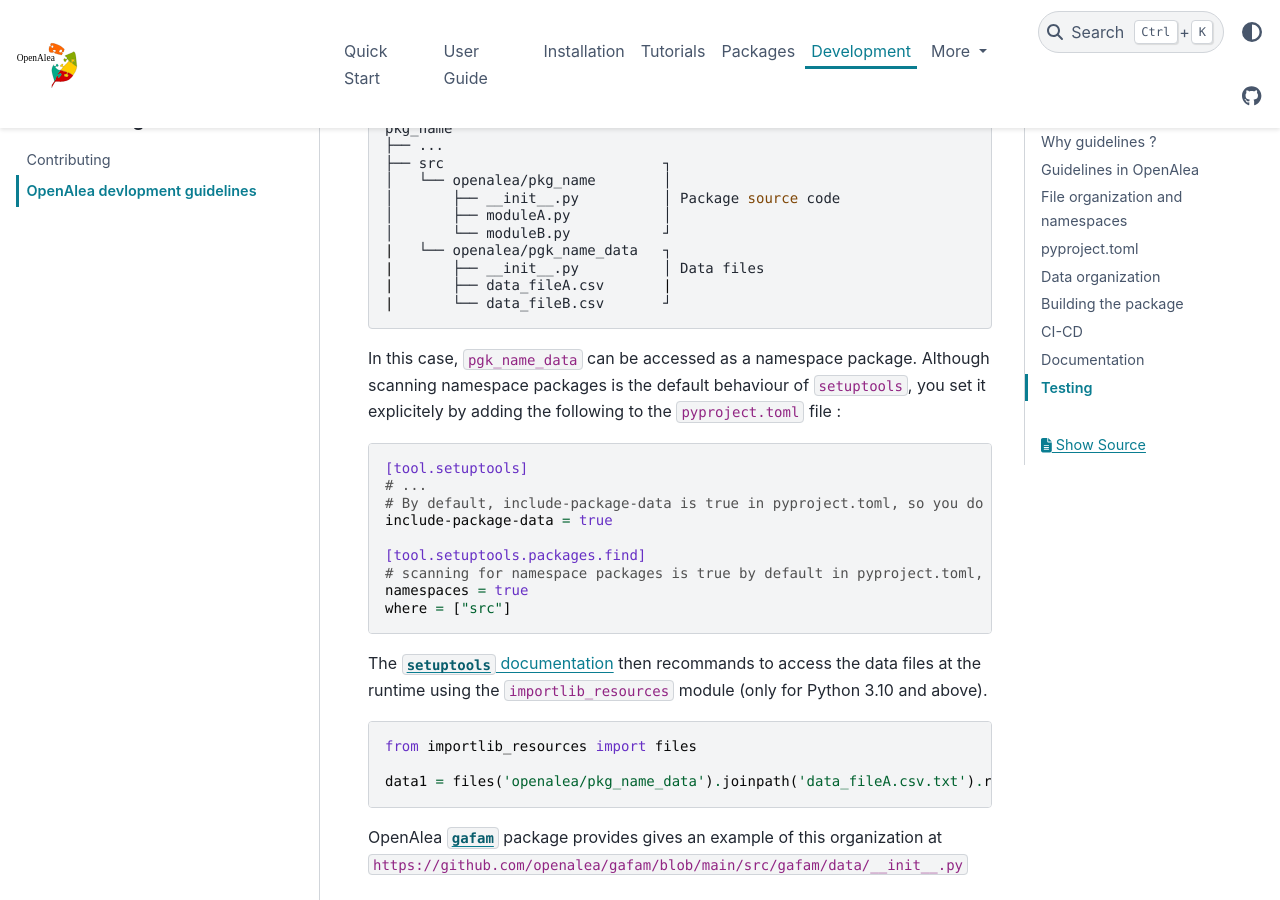
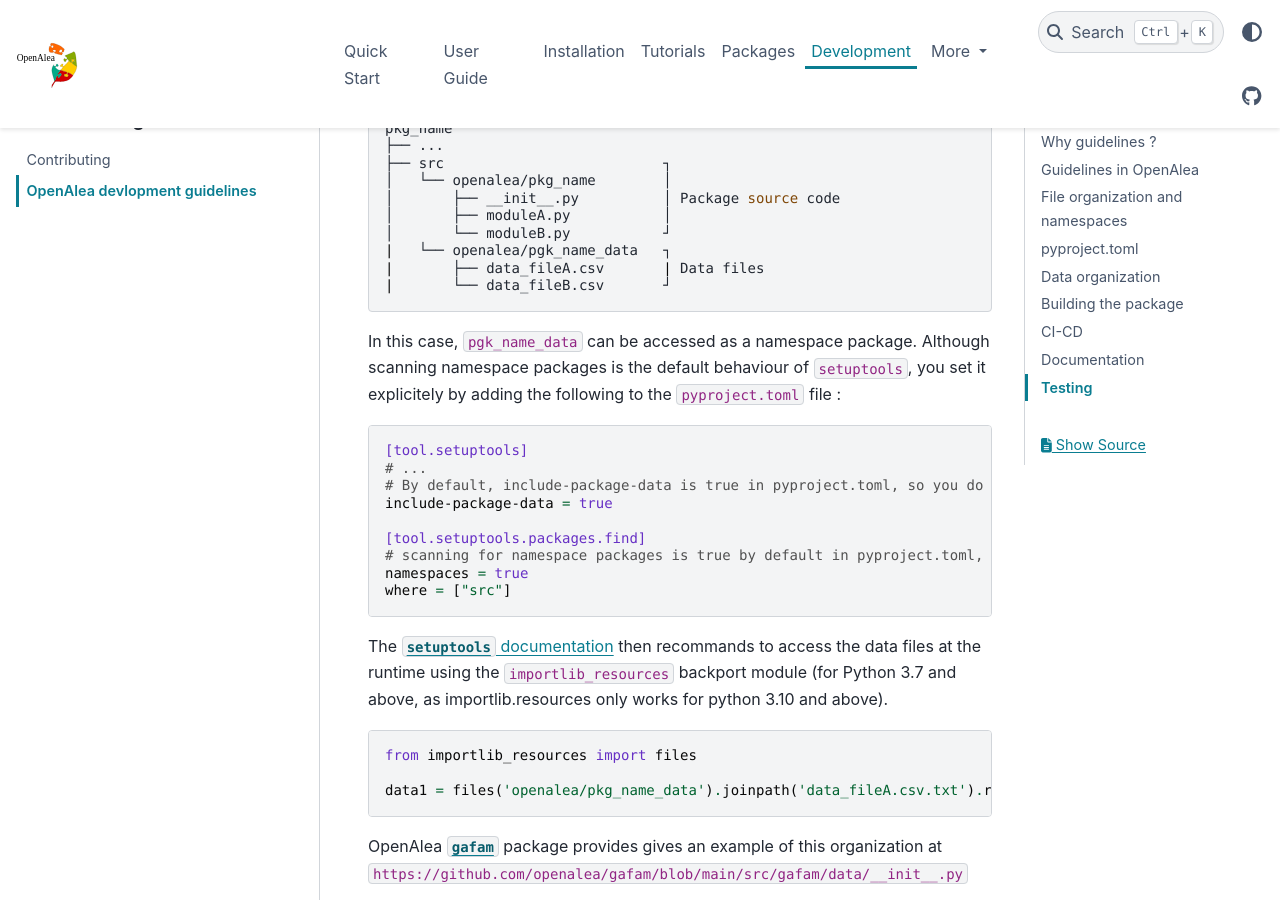
Before and after one commit to openalea/openalea.rtfd.io, a Sphinx documentation site: the page built from doc/development/guidelines.md, in a window 1280 px wide and 900 px high, scrolled down 5888 px. Built offline with Sphinx 7.4.7 and the PyData theme 0.15.4, drawn with Linux system fonts in a browser that asks for light colours.

Commit message:
Update pkg data layout (no __init__ required)

````diff
--- a/doc/development/guidelines.md
+++ b/doc/development/guidelines.md
@@ -214,8 +214,7 @@ pkg_name
 │       ├── moduleA.py           │
 │       └── moduleB.py           ┘
 |   └── openalea/pgk_name_data   ┐
-|       ├── __init__.py          │ Data files
-|       ├── data_fileA.csv       |
+|       ├── data_fileA.csv       | Data files
 |       └── data_fileB.csv       ┘
 ```
 
@@ -233,7 +232,7 @@ namespaces = true
 where = ["src"]
 ```
 
-The [`setuptools` documentation](https://setuptools.pypa.io/en/latest/userguide/datafiles.html#accessing-data-files-at-runtime) then recommands to access the data files at the runtime using the `importlib_resources` module (only for Python 3.10 and above).
+The [`setuptools` documentation](https://setuptools.pypa.io/en/latest/userguide/datafiles.html#accessing-data-files-at-runtime) then recommands to access the data files at the runtime using the `importlib_resources` backport module (for Python 3.7 and above, as importlib.resources only works for python 3.10 and above).
 
 ```python
 from importlib_resources import files
````
